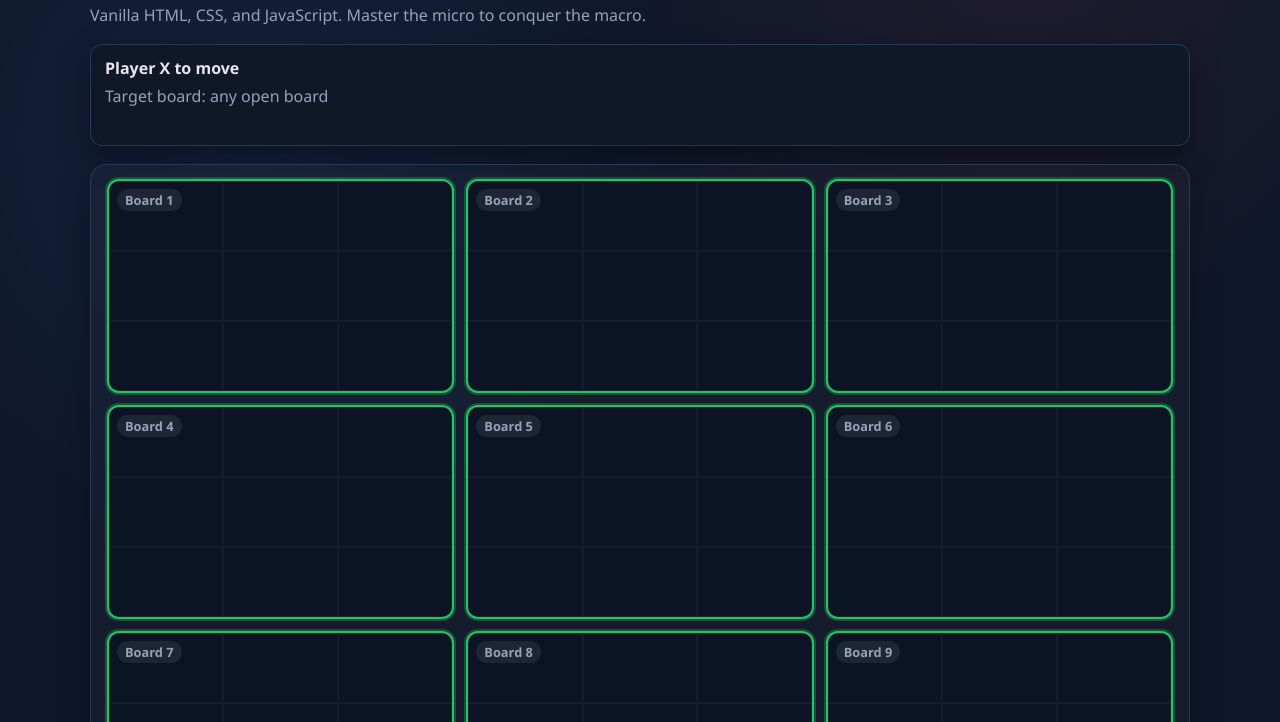
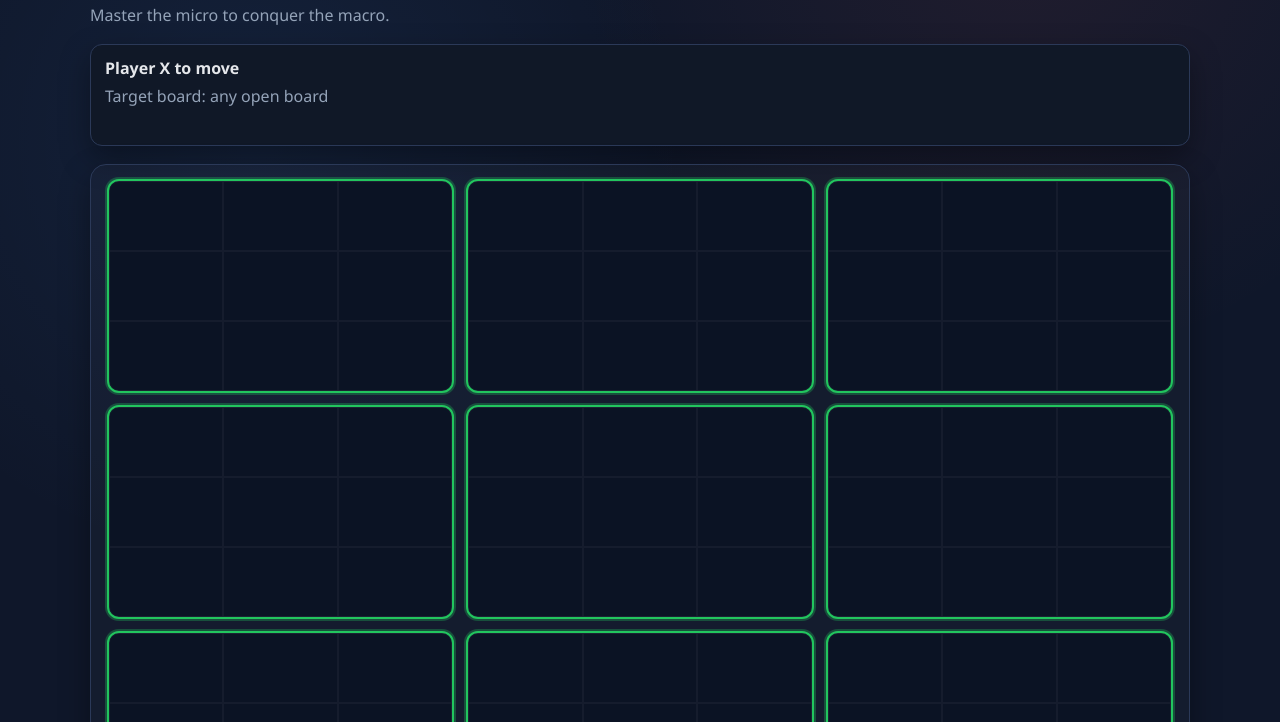
Before and after one commit to ttk/ultimate-tictactoe, a plain HTML site: page index.html in a window 1280 px wide. Shown: the part 78-800 px from the top of the page. Drawn offline with Linux system fonts and the light colour scheme.

Commit message:
Refine UI overlays and prompts

```diff
--- a/index.html
+++ b/index.html
@@ -10,7 +10,7 @@
   <main class="app">
     <header class="hero">
       <h1>Ultimate Tic Tac Toe</h1>
-      <p class="tagline">Vanilla HTML, CSS, and JavaScript. Master the micro to conquer the macro.</p>
+      <p class="tagline">Master the micro to conquer the macro.</p>
     </header>
 
     <section class="status-bar">
--- a/script.js
+++ b/script.js
@@ -58,9 +58,9 @@
       boardEl.className = "micro-board";
       boardEl.dataset.board = String(b);
 
-      const badge = document.createElement("div");
-      badge.className = "board-badge";
-      boardEl.appendChild(badge);
+      const overlay = document.createElement("div");
+      overlay.className = "board-overlay";
+      boardEl.appendChild(overlay);
 
       const cells = [];
       for (let c = 0; c < 9; c++) {
@@ -75,7 +75,7 @@
       }
 
       container.appendChild(boardEl);
-      refs.push({ boardEl, badge, cells });
+      refs.push({ boardEl, overlay, cells });
     }
 
     return refs;
@@ -179,9 +179,7 @@
     } else {
       statusTextEl.textContent = `Player ${state.currentPlayer} to move`;
       boardPromptEl.textContent =
-        state.targetBoard === null
-          ? "Target board: any open board"
-          : `Target board: board ${state.targetBoard + 1}`;
+        state.targetBoard === null ? "Target board: any open board" : "";
     }
 
     boardRefs.forEach((ref, boardIndex) => {
@@ -193,15 +191,17 @@
       ref.boardEl.classList.toggle("won-o", status === "O");
       ref.boardEl.classList.toggle("drawn", status === "draw");
 
-      if (status === "open") {
-        ref.badge.textContent = `Board ${boardIndex + 1}`;
-        ref.badge.style.color = "var(--muted)";
+      ref.overlay.textContent = "";
+      ref.overlay.className = "board-overlay";
+      if (status === "X") {
+        ref.overlay.textContent = "X";
+        ref.overlay.classList.add("winner-x");
+      } else if (status === "O") {
+        ref.overlay.textContent = "O";
+        ref.overlay.classList.add("winner-o");
       } else if (status === "draw") {
-        ref.badge.textContent = "Draw";
-        ref.badge.style.color = "var(--muted)";
-      } else {
-        ref.badge.textContent = `${status} won`;
-        ref.badge.style.color = status === "X" ? "var(--accent-x)" : "var(--accent-o)";
+        ref.overlay.textContent = "DRAW";
+        ref.overlay.classList.add("draw-state");
       }
 
       ref.cells.forEach((cellEl, cellIndex) => {
--- a/styles.css
+++ b/styles.css
@@ -118,17 +118,31 @@ body {
   background: linear-gradient(135deg, rgba(148, 163, 184, 0.14), rgba(11, 19, 36, 0.9));
 }
 
-.board-badge {
+.board-overlay {
   position: absolute;
-  top: 8px;
-  left: 8px;
-  padding: 2px 8px;
-  border-radius: 999px;
-  background: rgba(255, 255, 255, 0.08);
-  color: var(--muted);
-  font-size: 0.8rem;
-  font-weight: 700;
+  inset: 0;
+  display: grid;
+  place-items: center;
+  font-weight: 800;
+  font-size: clamp(4rem, 12vw, 7rem);
+  color: rgba(255, 255, 255, 0.1);
+  letter-spacing: 2px;
   pointer-events: none;
+  text-shadow: 0 6px 16px rgba(0, 0, 0, 0.35);
+  line-height: 1;
+}
+
+.board-overlay.winner-x {
+  color: rgba(242, 95, 92, 0.22);
+}
+
+.board-overlay.winner-o {
+  color: rgba(79, 157, 255, 0.28);
+}
+
+.board-overlay.draw-state {
+  color: rgba(148, 163, 184, 0.35);
+  font-size: clamp(1.4rem, 4.5vw, 2.2rem);
 }
 
 .cell {
```
